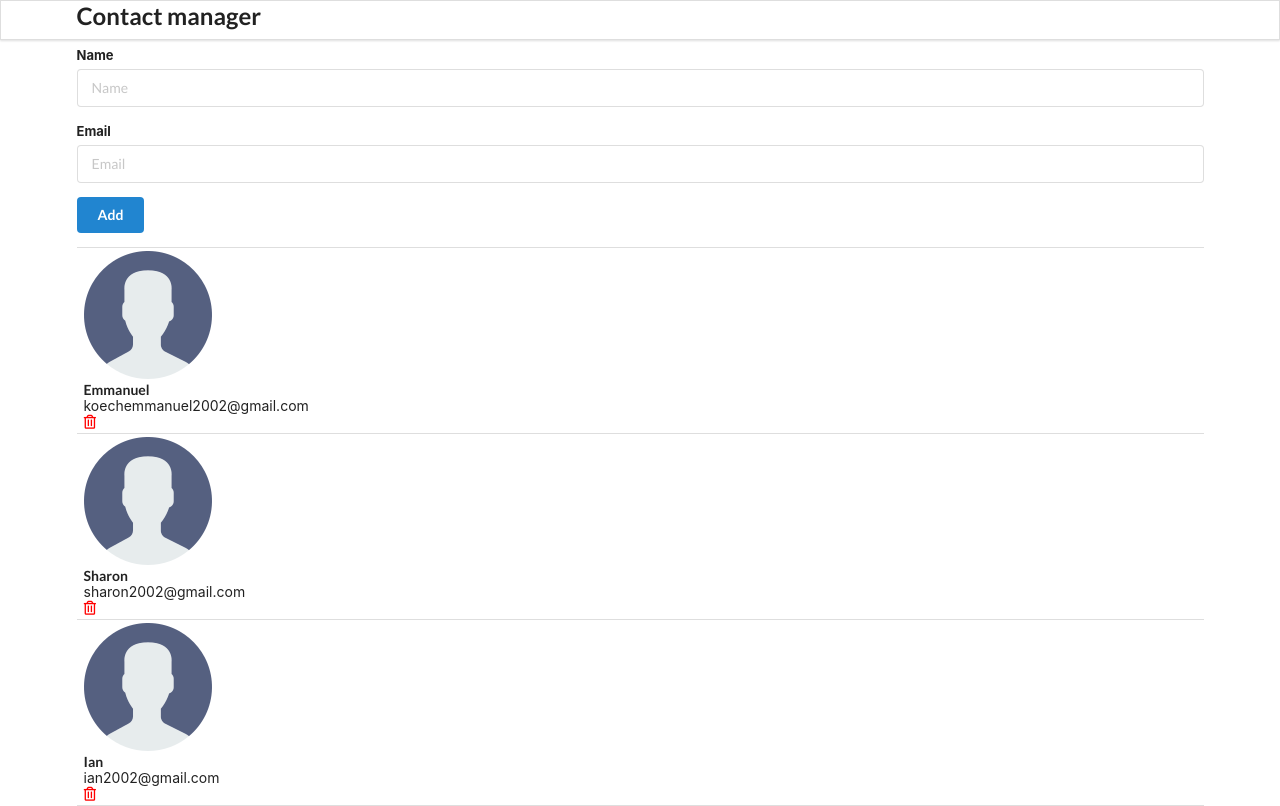
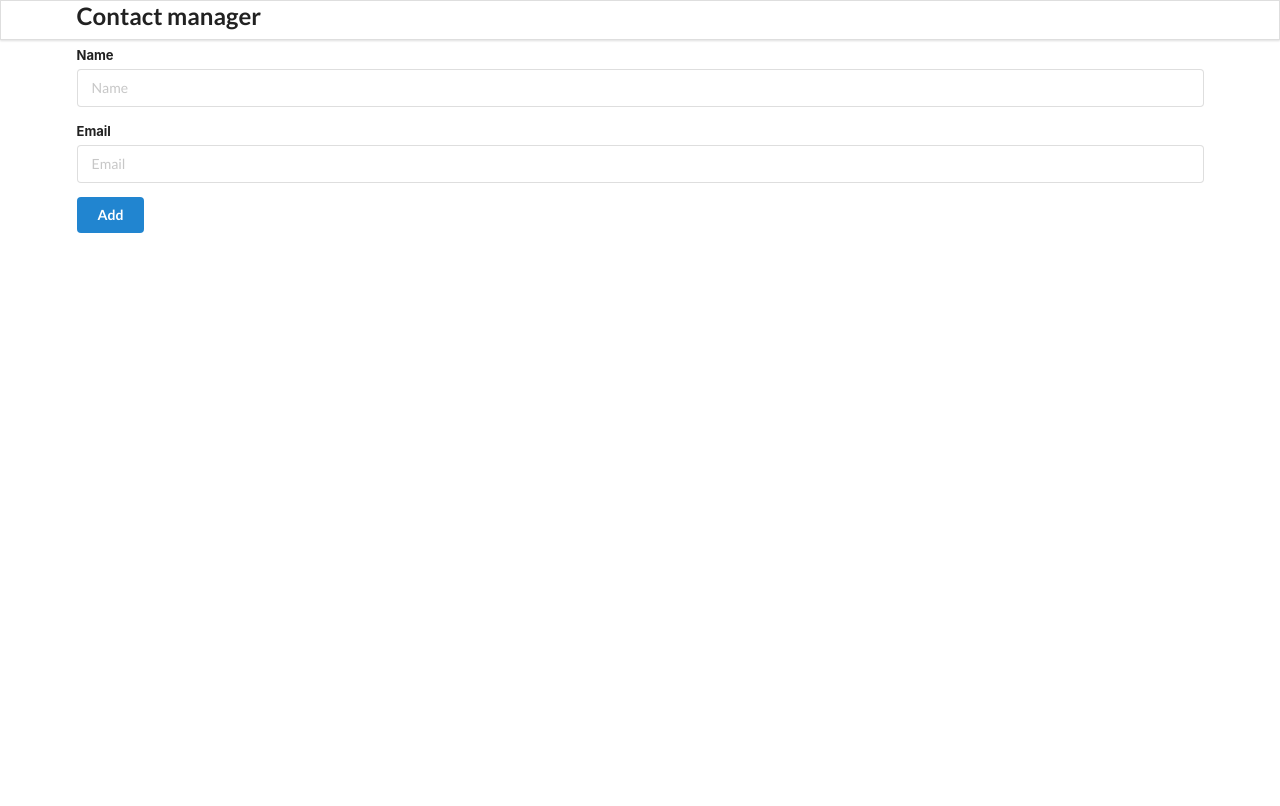
Before and after one commit to Emmanuel687/Contact-Manager-App, a React (Create React App) app: page / in a window 1280 px wide. Built offline with nearby package versions, Linux system fonts and the light colour scheme.

Commit message:
Created Updated  Contact

```diff
--- a/src/App.jsx
+++ b/src/App.jsx
@@ -2,23 +2,10 @@
 import Header from "./components/Header";
 import AddContact from "./components/AddContact";
 import Contactlist from "./components/Contactlist";
+import { useState } from "react";
 function App() {
-  const contacts =[{
-    id:"1",
-    name:"Emmanuel",
-    email:"koechemmanuel2002@gmail.com"
-  },
-  {
-    id:"2",
-    name:"Sharon",
-    email:"sharon2002@gmail.com"
-  },
-  {
-    id:"3",
-    name:"Ian",
-    email:"ian2002@gmail.com"
-  }
-]
+  const[contacts,setContact]=useState([])
+
 
   return (
     <div className="ui container">
--- a/src/components/AddContact.jsx
+++ b/src/components/AddContact.jsx
@@ -1,19 +1,58 @@
 import React from "react";
 
 class AddContact extends React.Component {
+  state = {
+    name: "",
+    email: "",
+  };
+  add=(e)=>{
+    e.preventDefault();
+    if(this.state.name===""&&this.state.email===""){
+      alert("All the fields are mandatory")
+      return;
+    }
+    console.log(this.state)
+
+  }
+
+  state = {
+      name: "",
+      email: "",
+    };
+    add=(e)=>{
+      e.preventDefault();
+      if(this.state.name===""&&this.state.email===""){
+        alert("All the fields are mandatory")
+        return;
+      }
+      console.log(this.state)
+
+    }
   render() {
     return (
       <div className="ui main">
         <h2>Add Contact</h2>
-        <form className="ui form">
+        <form className="ui form" onSubmit={this.add}>
           <div className="field">
             <label>Name</label>
-            <input type="text" name="name" placeholder="Name"></input>
+            <input
+              type="text"
+              name="name"
+              placeholder="Name"
+              value={this.state.name}
+              onChange={(e) => this.setState({name:e.target.value})}
+            ></input>
           </div>
 
           <div className="field">
             <label>Email</label>
-            <input type="text" name="email" placeholder="Email"></input>
+            <input
+              type="text"
+              name="email"
+              placeholder="Email"
+              value={this.state.email}
+              onChange={(e) => this.setState({email:e.target.value})}
+            ></input>
           </div>
 
           <button className="ui button blue">Add </button>
```
